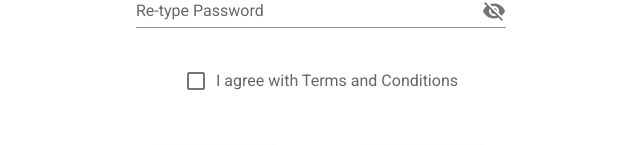
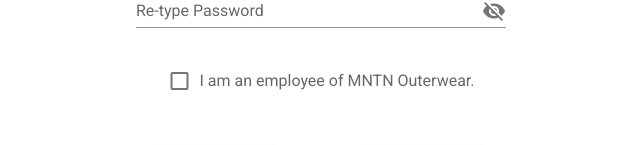
Before and after one commit to Wesley-Ryan/employee_directory, a Vue app: page /register in a window 1280 px wide. Shown: the part 515-660 px from the top of the page, without its empty margins (319-959 px from the left). Built offline with nearby package versions, Linux system fonts and the light colour scheme.

Commit message:
reg form checkbox update

```diff
--- a/src/views/RegistrationForm.vue
+++ b/src/views/RegistrationForm.vue
@@ -59,7 +59,7 @@
             <v-checkbox
               v-model="firstcheckbox"
               :rules="[(v) => !!v || 'You must agree to continue!']"
-              label="I agree with Terms and Conditions"
+              label="I am an employee of MNTN Outerwear."
               required
             ></v-checkbox>
           </v-row>
```
